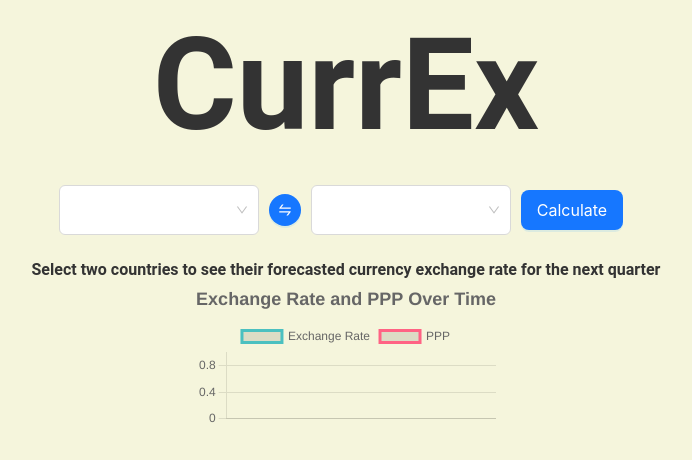
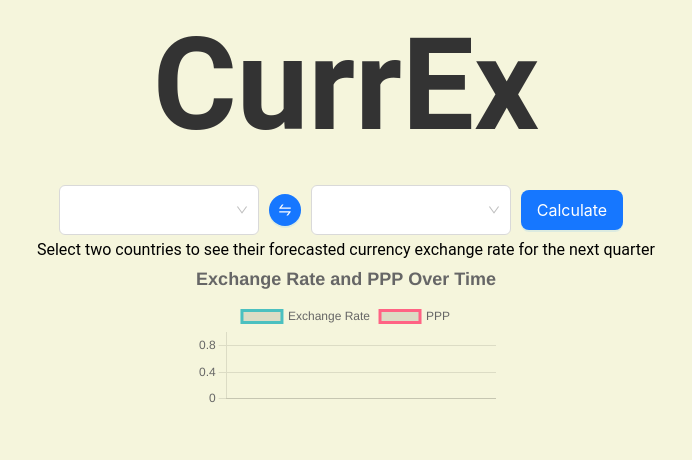
Before and after one commit to sumedhdurvasula/CurrEx, a React (Create React App) app: page / in a window 1280 px wide. Shown: the top 460 px of the page, without its empty margins (294-986 px from the left). Built offline with nearby package versions, Linux system fonts and the light colour scheme.

Commit message:
Revert "added instruction text"
This reverts commit fdbcaaa4fa77e3eebc34a24f7f1e96d288b74f31.

```diff
--- a/src/App.css
+++ b/src/App.css
@@ -1,16 +1,5 @@
 body {
     margin: 0;
-}
-
-.text-container {
-  padding-top: 20px;
-}
-
-.instruction-text {
-  font-family: Roboto, sans-serif;
-  font-size: 16px;
-  color: #333;
-  font-weight: bold;
 }
 
 .App {
```
